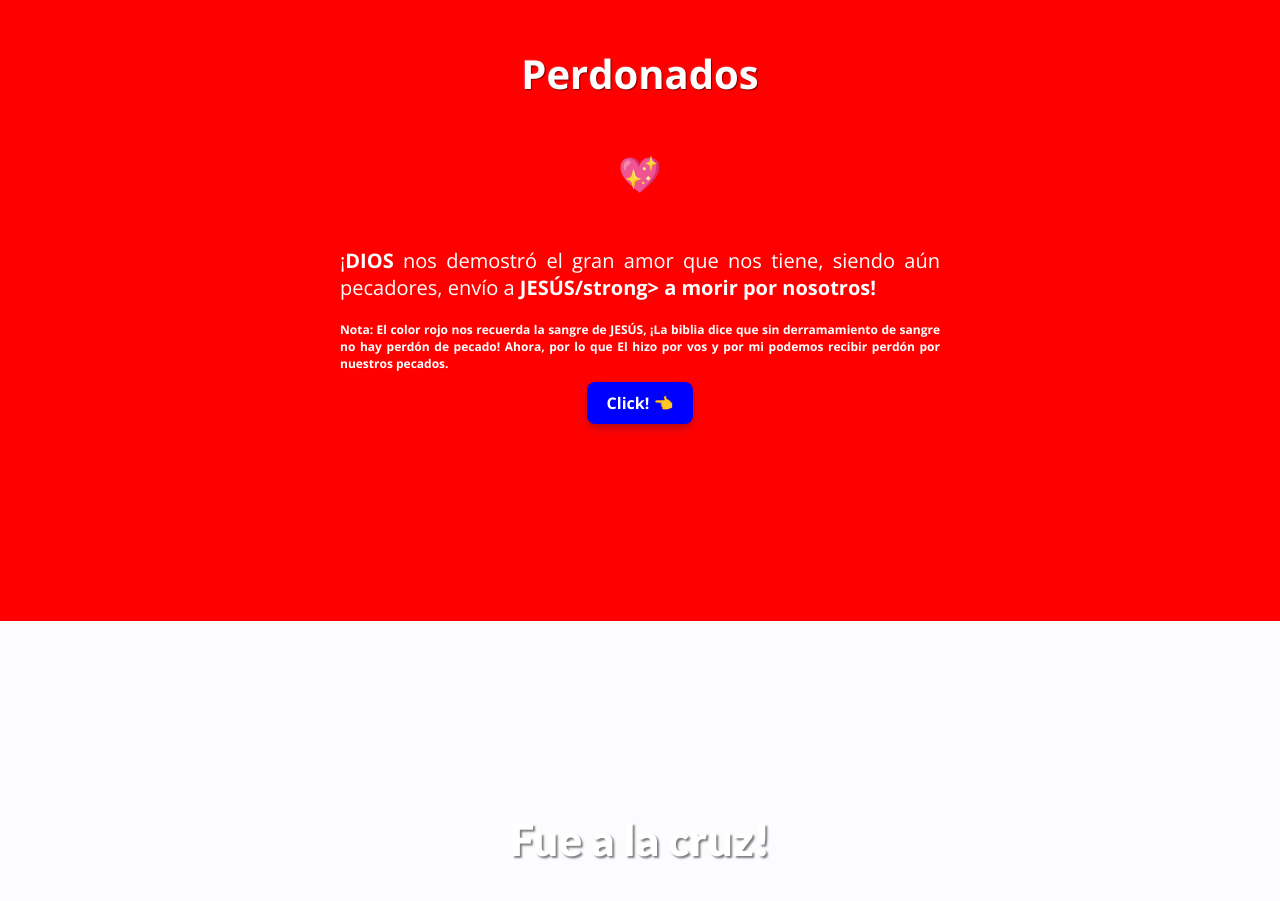
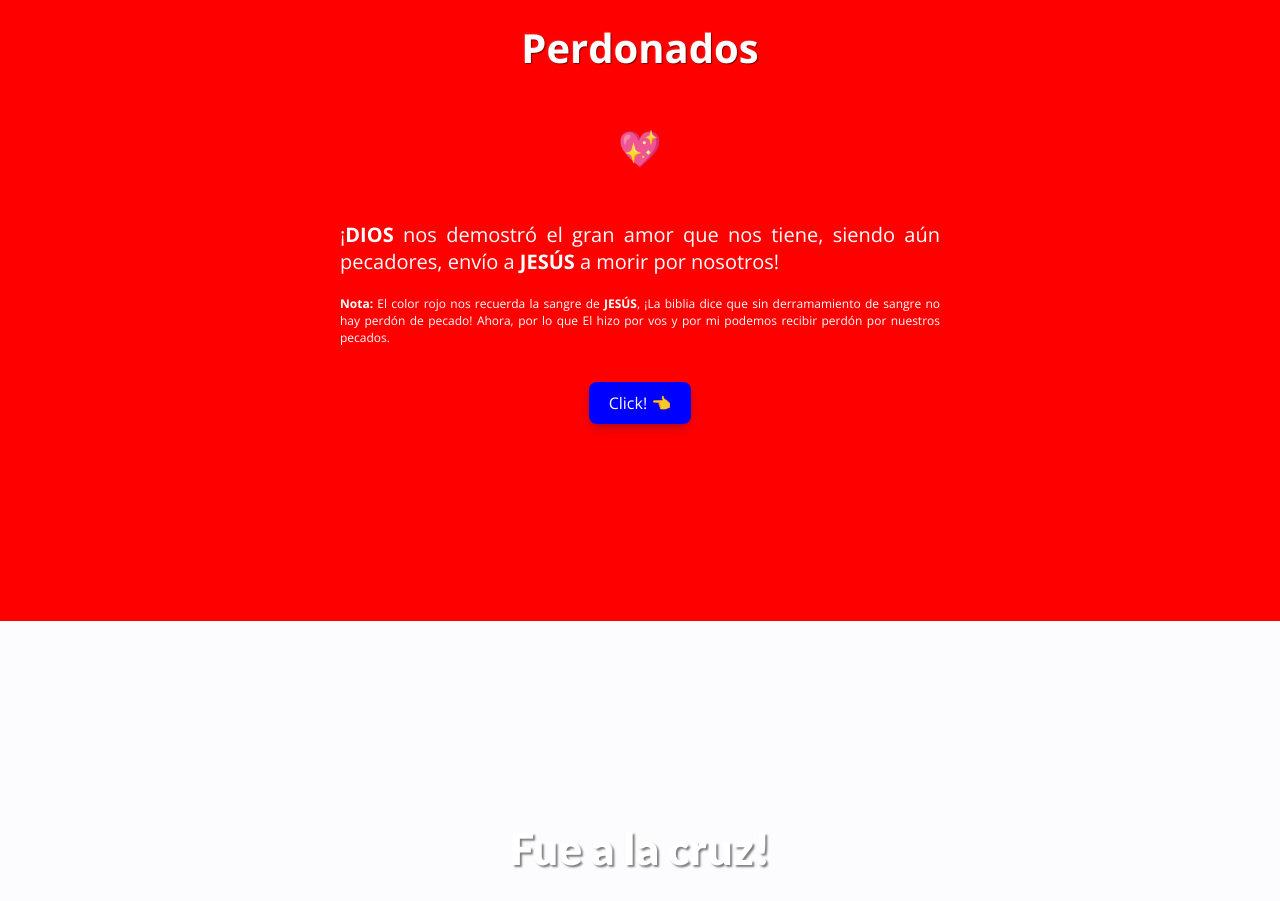
Before and after one commit to sebygalla/Evangelio-nuevo, a plain HTML site: page index.html in a window 1280 px wide. Shown: the part 1779-2680 px from the top of the page. Drawn offline with nearby package versions, Linux system fonts and the light colour scheme; a web font is replaced by a local one.

Commit message:
Corrección de cierre <strong>
no había cerrado correctamente las etiquetas strong en html.

```diff
--- a/index.html
+++ b/index.html
@@ -118,7 +118,7 @@
           <h3>💖</h3>
         </div>
         <div class="contenedor__parrafo--rojo">
-          <p>¡<strong>DIOS</strong> nos demostró el gran amor que nos tiene, siendo aún pecadores, envío a <strong>JESÚS/strong> a morir por nosotros!
+          <p>¡<strong>DIOS</strong> nos demostró el gran amor que nos tiene, siendo aún pecadores, envío a <strong>JESÚS</strong> a morir por nosotros!
           </p>
           <blockquote cite="https://oregoom.com/parrafo-de-ejemplo.html"><strong>Nota:</strong> El color rojo nos
             recuerda la sangre de <strong>JESÚS</strong>, ¡La biblia dice que sin derramamiento de sangre no hay perdón de pecado! Ahora,
@@ -144,7 +144,7 @@
           <h3>🥺</h3>
         </div>
         <div class="contenedor__parrafo">
-          <p> <strong>JESÚS</strong> cargo tu pecado, el mío y el de todos nosotros al ser clavado en una cruz
+          <p><strong>JESÚS</strong> cargo tu pecado, el mío y el de todos nosotros al ser clavado en una cruz
           </p>
           <blockquote cite="https://oregoom.com/parrafo-de-ejemplo.html"><strong>Nota:</strong> El color blanco nos
             recuerda un corazón limpio. <strong>JESÚS</strong> murió para darnos un regalo, él quiere perdonar todos tus pecados y
```
